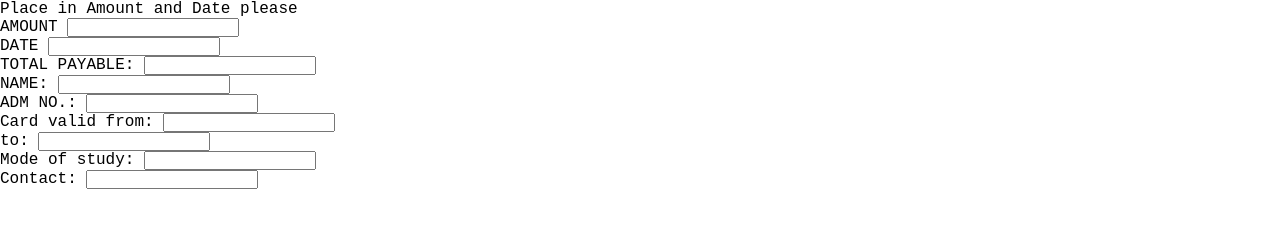
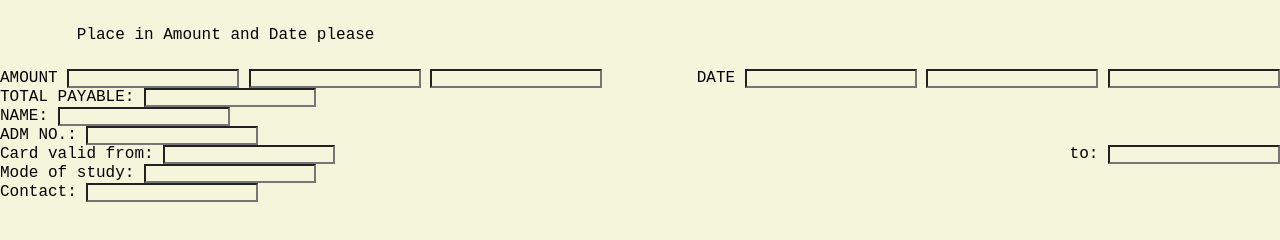
Before and after one commit to munenebrian/html-spaces, a plain HTML site: page index.html in a window 1280 px wide. Drawn offline with Linux system fonts and the light colour scheme.

Commit message:
just for fun

```diff
--- a/index.html
+++ b/index.html
@@ -7,18 +7,23 @@
     <link rel="stylesheet" href="style.css" />
     <title>Forms</title>
 </head>
-<body>
-    <nav classname="nav-bar">
+
+    <nav className="nav">
         Place in Amount and Date please
     </nav>
-
+    <div class="nav-bar">
       <div className="input-type1">
         <label>AMOUNT</label>
+        <input type ="amount" class="form-control" id="exampleFormControlInput1" placeholder="" required/>
+        <input type ="amount" class="form-control" id="exampleFormControlInput1" placeholder="" required/>
         <input type ="amount" class="form-control" id="exampleFormControlInput1" placeholder="" required/>
       </div>
       <div className="input-type1">
         <label>DATE</label>
         <input type ="amount" class="form-control" id="exampleFormControlInput1" placeholder="" required/>
+        <input type ="amount" class="form-control" id="exampleFormControlInput1" placeholder="" required/>
+        <input type ="amount" class="form-control" id="exampleFormControlInput1" placeholder="" required/>
+      </div>
     </div>
     <div className="input-type1">
         <label>TOTAL PAYABLE:</label>
@@ -32,6 +37,7 @@
         <label>ADM NO.:</label>
         <input type ="amount" class="form-control" id="exampleFormControlInput1" placeholder="" required/>
     </div>
+    <div class="bob">
       <div className="input-type1">
           <label>Card valid from:</label>
           <input type ="amount" class="form-control" id="exampleFormControlInput1" placeholder="" required/>
@@ -39,6 +45,7 @@
       <div className="input-type1">
           <label>to:</label>
           <input type ="amount" class="form-control" id="exampleFormControlInput1" placeholder="" required/>
+      </div>
     </div>
     <div className="input-type1">
         <label>Mode of study:</label>
--- a/style.css
+++ b/style.css
@@ -4,4 +4,22 @@
     font-family: 'Hurricane', cursive;
     font-family: 'Lato', sans-serif;
     font-family: 'Red Hat Mono', monospace;
-  }
+    background-color: beige;
+}
+
+nav{
+    display: flex;
+    padding: 2% 6%;
+    justify-content: space-between;
+    align-items: center;
+}
+
+.nav-bar{
+    display: flex;
+    justify-content: space-between;
+}
+.bob{
+    display: flex;
+    justify-content: space-between;
+    align-items: center;
+}
```
Lines whose indentation alone changed are shown as unchanged.
